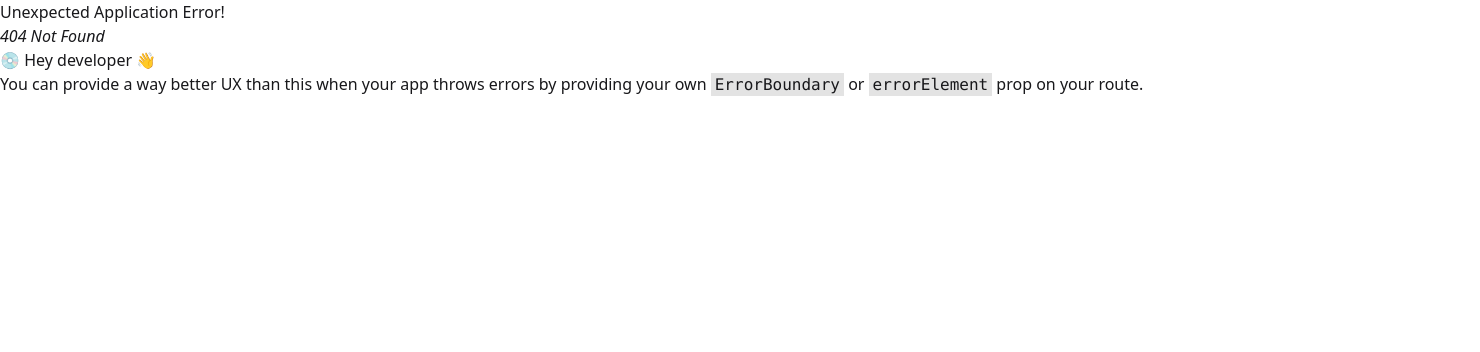
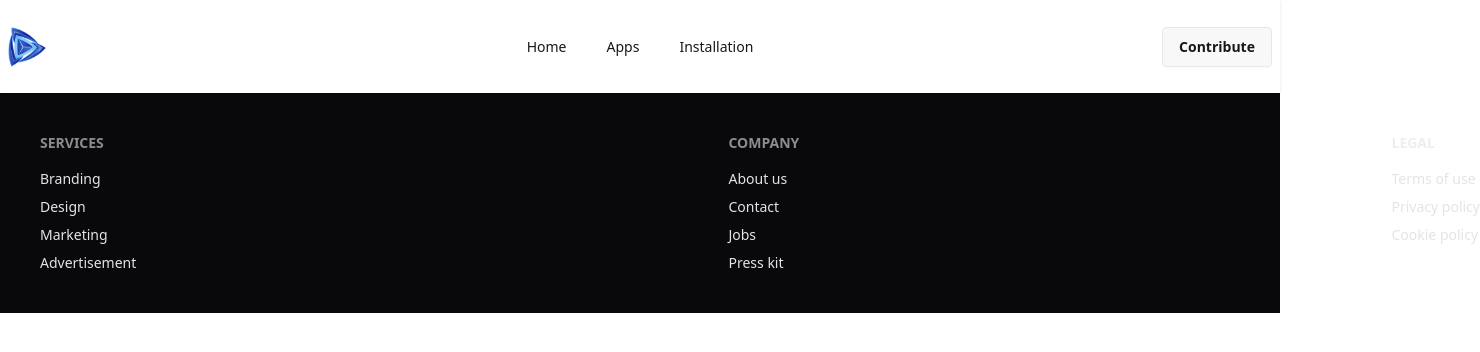
Before and after one commit to ahnafabid10/hero-apps, a React (Vite) app: page /home in a window 1280 px wide. Before the commit this address had no page. Shown: the top 352 px of the page, 1480 px wide, since content can reach past the window. Built offline with nearby package versions, Linux system fonts and the light colour scheme.

Commit message:
first commit

```diff
--- a/src/App.jsx
+++ b/src/App.jsx
@@ -1,10 +1,14 @@
 import './App.css'
+import NavBar from './Components/Header/NavBar'
 
 function App() {
 
 
   return (
     <>
+    <div>
+    <NavBar></NavBar>
+    </div>
 
     </>
   )
--- /dev/null
+++ b/src/Components/Banner/Banner.jsx
@@ -0,0 +1,11 @@
+import React from 'react';
+
+const Banner = () => {
+    return (
+        <div>
+
+        </div>
+    );
+};
+
+export default Banner;
--- /dev/null
+++ b/src/Components/Footer/Footer.jsx
@@ -0,0 +1,33 @@
+import React from 'react';
+
+const Footer = () => {
+    return (
+        <div className='bg-neutral p-10'>
+            <footer className="w-[1440px] mx-auto footer sm:footer-horizontal text-neutral-content grid justify-between">
+  <nav>
+    <h6 className="footer-title">Services</h6>
+    <a className="link link-hover">Branding</a>
+    <a className="link link-hover">Design</a>
+    <a className="link link-hover">Marketing</a>
+    <a className="link link-hover">Advertisement</a>
+  </nav>
+  <nav>
+    <h6 className="footer-title">Company</h6>
+    <a className="link link-hover">About us</a>
+    <a className="link link-hover">Contact</a>
+    <a className="link link-hover">Jobs</a>
+    <a className="link link-hover">Press kit</a>
+  </nav>
+  <nav>
+    <h6 className="footer-title">Legal</h6>
+    <a className="link link-hover">Terms of use</a>
+    <a className="link link-hover">Privacy policy</a>
+    <a className="link link-hover">Cookie policy</a>
+  </nav>
+</footer>
+        </div>
+
+    );
+};
+
+export default Footer;
--- /dev/null
+++ b/src/Components/Header/NavBar.jsx
@@ -0,0 +1,39 @@
+import React from 'react';
+import logo from '../../../src/assets/logo.png'
+
+const NavBar = () => {
+    const links = <>
+    <li className='m-5'>Home</li>
+    <li className='m-5'>Apps</li>
+    <li className='m-5'>Installation</li>
+    </>
+    return (
+        <div className='bg-base-100'>
+            <div className="navbar max-w-[1440px] mx-auto shadow-sm ">
+  <div className="navbar-start">
+    <div className="dropdown">
+      <div tabIndex={0} role="button" className="btn btn-ghost lg:hidden">
+        <svg xmlns="http://www.w3.org/2000/svg" className="h-5 w-5" fill="none" viewBox="0 0 24 24" stroke="currentColor"> <path strokeLinecap="round" strokeLinejoin="round" strokeWidth="2" d="M4 6h16M4 12h8m-8 6h16" /> </svg>
+      </div>
+      <ul
+        tabIndex={0}
+        className="menu menu-sm dropdown-content bg-base-100 rounded-box z-1 mt-3 w-52 p-2 shadow">
+        {links}
+      </ul>
+    </div>
+    <img className='w-[40px] h-[40px]' src={logo} alt="" />
+  </div>
+  <div className="navbar-center hidden lg:flex">
+    <ul className="menu menu-horizontal px-1">
+      {links}
+    </ul>
+  </div>
+  <div className="navbar-end">
+    <a className="btn">Contribute</a>
+  </div>
+</div>
+        </div>
+    );
+};
+
+export default NavBar;
--- /dev/null
+++ b/src/Pages/Apps/Apps.jsx
@@ -0,0 +1,11 @@
+import React from 'react';
+
+const Apps = () => {
+    return (
+        <div>
+
+        </div>
+    );
+};
+
+export default Apps;
--- /dev/null
+++ b/src/Pages/ErrorPage/ErrorPage.jsx
@@ -0,0 +1,14 @@
+import React from 'react';
+import errorImg from "../../assets/App-Error.png"
+
+const ErrorPage = () => {
+    return (
+        <div className='max-w-[1440px] mt-[150px] mx-auto grid text-center items-center justify-center'>
+            <img src={errorImg} alt="" />
+            <h1 className='text-4xl font-bold my-[20px]'>Oops, page not found!</h1>
+            <h3 className='text-lg text-[#627382]'>The page you are looking for is not available.</h3>
+        </div>
+    );
+};
+
+export default ErrorPage;
--- /dev/null
+++ b/src/Pages/HomePage/Home.jsx
@@ -0,0 +1,11 @@
+import React from 'react';
+
+const Home = () => {
+    return (
+        <div>
+
+        </div>
+    );
+};
+
+export default Home;
--- /dev/null
+++ b/src/Pages/Root/Root.jsx
@@ -0,0 +1,16 @@
+import React from 'react';
+import NavBar from '../../Components/Header/NavBar';
+import { Outlet } from 'react-router';
+import Footer from '../../Components/Footer/Footer';
+
+const Root = () => {
+    return (
+        <div>
+            <NavBar></NavBar>
+            <Outlet></Outlet>
+            <Footer></Footer>
+        </div>
+    );
+};
+
+export default Root;
--- /dev/null
+++ b/src/Routes/Routes.jsx
@@ -0,0 +1,21 @@
+import { createBrowserRouter } from "react-router";
+import { RouterProvider } from "react-router/dom";
+import Root from "../Pages/Root/Root";
+import ErrorPage from "../Pages/ErrorPage/ErrorPage";
+import Home from "../Pages/HomePage/Home";
+
+export const router = createBrowserRouter([
+  {
+    path: "/",
+    Component: Root,
+    errorElement: <ErrorPage></ErrorPage>,
+    children: [
+      {
+      index: true,
+      path: '/home',
+      Component: Home,
+    }]
+  },
+]);
+
+<RouterProvider router={router} />
--- a/src/main.jsx
+++ b/src/main.jsx
@@ -3,7 +3,7 @@
 import './index.css'
 import App from './App.jsx'
 import { RouterProvider } from "react-router/dom";
-import { router } from './Components/Routes/Routes.jsx';
+import { router } from './Routes/Routes.jsx';
 
 
 createRoot(document.getElementById('root')).render(
```
Also changed, not shown: src/Components/Routes/Routes.jsx (deleted, +0 -11 lines), src/Pages/Home.jsx (deleted), 1 other file (tests, documents, lock files or other folders).
